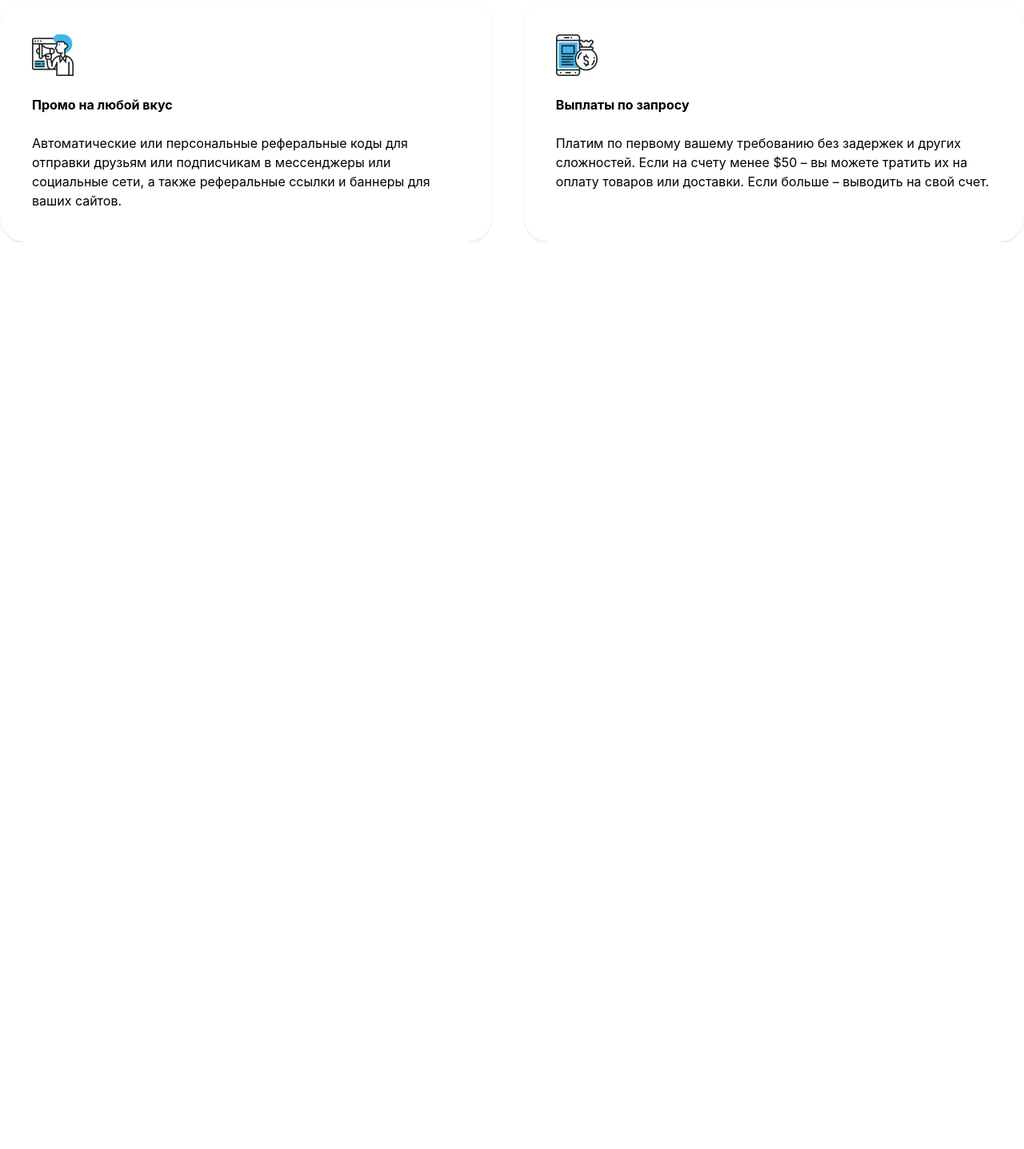
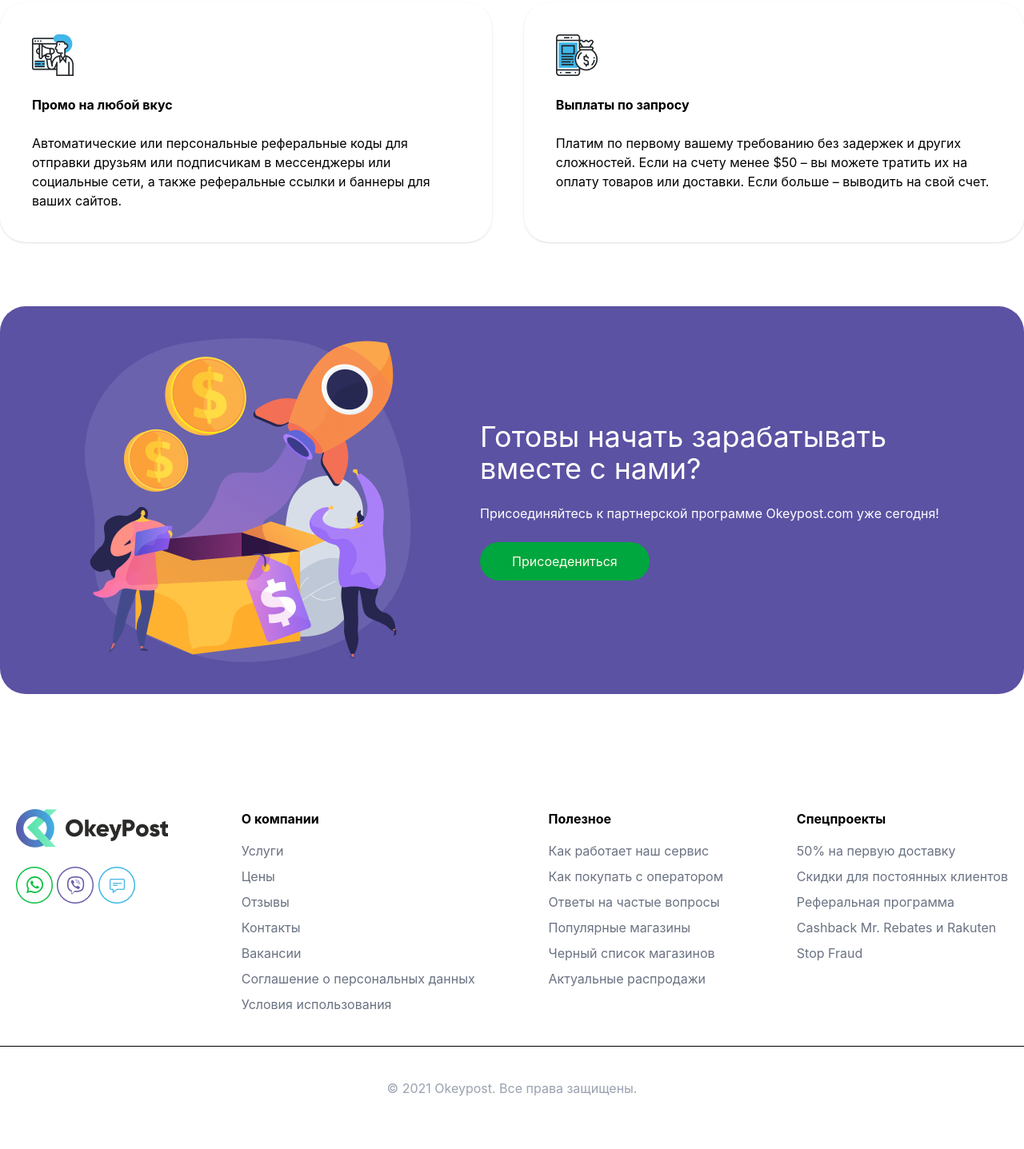
Before and after one commit to shokirovsh01/hw14, a website: page src/page6.html in a window 1280 px wide. Shown: the part 997-2434 px from the top of the page at 80% size. Before the commit the page ends 1300 px from the top, so only its background shows below. Drawn offline with nearby package versions, Linux system fonts and the light colour scheme; files that its build step writes are made by us from their sources.

Commit message:
scetion 28

```diff
--- a/src/page6.html
+++ b/src/page6.html
@@ -109,7 +109,81 @@
 
 </section>
 
+<!-- section 28 -->
 
+
+<section class="bg-[#5B52A3] max-w-325 m-auto justify-between lg:justify-evenly mt-20 rounded-4xl p-10 flex flex-col-reverse lg:flex-row gap-5 items-center">
+
+    <img src="./img/Ресурс 1 7.png" alt="">
+    <div>
+        <h1 class="lg:text-4xl text-3xl  text-white">Готовы начать зарабатывать <br> вместе с нами?</h1>
+    <br>
+    <p class="text-white">Присоединяйтесь к партнерской программе Okeypost.com уже сегодня!</p>
+    <br>
+    <button class="p-3 px-10 rounded-4xl bg-green-600 text-amber-50">Присоедениться</button>
+    </div>
+</section>
+
+<!-- footer -->
+
+<footer class="max-w-325 mx-auto py-16 mt-20 ">
+  <div class="flex justify-between flex-col lg:flex-row gap-10 lg:gap-0 px-5">
+
+    <div>
+      <img src="./img/Лого.png" alt="">
+<br>
+      <div class="">
+       <img src="./img/Соцсети.png" alt="">
+      </div>
+    </div>
+
+    <div>
+      <h3 class="font-bold mb-4">О компании</h3>
+
+      <ul class="space-y-2 text-gray-500">
+        <li>Услуги</li>
+        <li>Цены</li>
+        <li>Отзывы</li>
+        <li>Контакты</li>
+        <li>Вакансии</li>
+        <li>Соглашение о персональных данных</li>
+        <li>Условия использования</li>
+      </ul>
+    </div>
+
+    <div>
+      <h3 class="font-bold mb-4">Полезное</h3>
+
+      <ul class="space-y-2 text-gray-500">
+        <li>Как работает наш сервис</li>
+        <li>Как покупать с оператором</li>
+        <li>Ответы на частые вопросы</li>
+        <li>Популярные магазины</li>
+        <li>Черный список магазинов</li>
+        <li>Актуальные распродажи</li>
+      </ul>
+    </div>
+
+    <div>
+      <h3 class="font-bold mb-4">Спецпроекты</h3>
+
+      <ul class="space-y-2 text-gray-500">
+        <li>50% на первую доставку</li>
+        <li>Скидки для постоянных клиентов</li>
+        <li>Реферальная программа</li>
+        <li>Cashback Mr. Rebates и Rakuten</li>
+        <li>Stop Fraud</li>
+      </ul>
+    </div>
+
+  </div>
+
+  <hr class="my-10">
+
+  <p class="text-center text-gray-400">
+    © 2021 Okeypost. Все права защищены.
+  </p>
+</footer>
 
 </body>
 </html>
```
